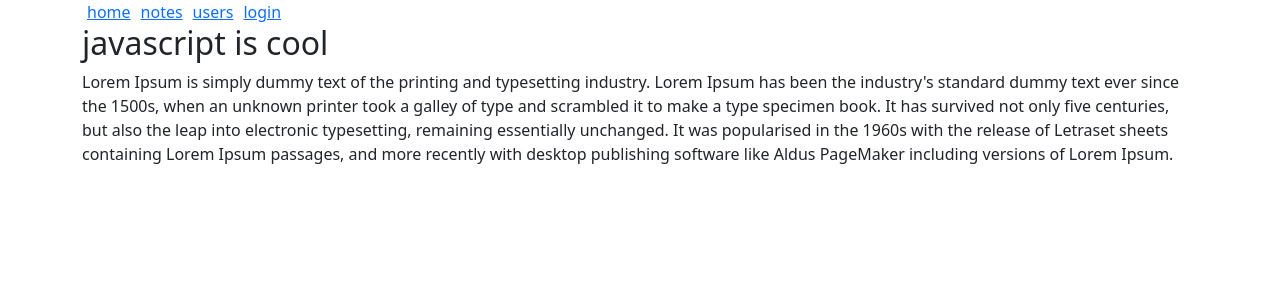
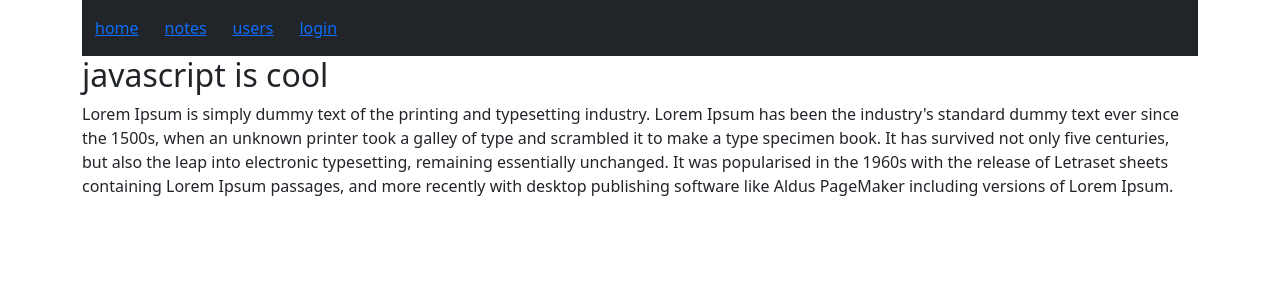
Before and after one commit to pratiksj/react-router, a React (Create React App) app: page / in a window 1280 px wide. Shown: the top 300 px of the page. Built offline with nearby package versions, Linux system fonts and the light colour scheme.

Commit message:
feat:altered the application's navigation menu to use Bootstrap's Navbar component

```diff
--- a/package.json
+++ b/package.json
@@ -3,6 +3,9 @@
   "version": "0.1.0",
   "private": true,
   "dependencies": {
+    "@emotion/react": "^11.10.5",
+    "@emotion/styled": "^11.10.5",
+    "@mui/material": "^5.11.1",
     "@testing-library/jest-dom": "^5.16.5",
     "@testing-library/react": "^13.4.0",
     "@testing-library/user-event": "^13.5.0",
--- a/src/App.js
+++ b/src/App.js
@@ -8,7 +8,7 @@ import {
   useMatch,
 } from "react-router-dom";
 import { useState } from "react";
-import { Table, Form, Button } from "react-bootstrap";
+import { Table, Form, Button, Alert, Navbar, Nav } from "react-bootstrap";
 
 const Home = () => (
   <div>
@@ -65,7 +65,7 @@ const Login = (props) => {
 
   const onSubmit = (event) => {
     event.preventDefault();
-    props.onLogin("mluukkai");
+    props.onLogin("pratiksha");
     navigate("/");
   };
 
@@ -145,17 +145,54 @@ function App() {
     : null;
 
   const [user, setUser] = useState(null);
+  const [message, setMessage] = useState(null);
   const login = (user) => {
     setUser(user);
+    setMessage(`Welcome ${user}`);
+    setTimeout(() => {
+      setMessage(null);
+    }, 10000);
   };
-
+  console.log("this is from user", user);
   const padding = {
     padding: 5,
   };
   return (
     <div className="container">
+      {message && <Alert variant="success">{message}</Alert>}
       <div>
-        <Link style={padding} to="/">
+        <Navbar collapseOnSelect expand="lg" bg="dark" variant="dark">
+          <Navbar.Toggle aria-controls="responsive-navbar-nav" />
+          <Navbar.Collapse id="responsive-navbar-nav">
+            <Nav className="me-auto">
+              <Nav.Link href="#" as="span">
+                <Link style={padding} to="/">
+                  home
+                </Link>
+              </Nav.Link>
+              <Nav.Link href="#" as="span">
+                <Link style={padding} to="/notes">
+                  notes
+                </Link>
+              </Nav.Link>
+              <Nav.Link href="#" as="span">
+                <Link style={padding} to="/users">
+                  users
+                </Link>
+              </Nav.Link>
+              <Nav.Link href="#" as="span">
+                {user ? (
+                  <em style={padding}>{user} logged in</em>
+                ) : (
+                  <Link style={padding} to="/login">
+                    login
+                  </Link>
+                )}
+              </Nav.Link>
+            </Nav>
+          </Navbar.Collapse>
+        </Navbar>
+        {/* <Link style={padding} to="/">
           home
         </Link>
         <Link style={padding} to="/notes">
@@ -170,7 +207,7 @@ function App() {
           <Link style={padding} to="/login">
             login
           </Link>
-        )}
+        )} */}
       </div>
       <Routes>
         <Route path="/notes/:id" element={<Note note={note} />} />
@@ -180,7 +217,7 @@ function App() {
           path="/users"
           element={user ? <Users /> : <Navigate replace to="/login" />}
         />
-        <Route path="/login" element={<Login onLogin={login} />} />
+        <Route path="/login" element={<Login onLogin={login} user={user} />} />
         <Route path="/" element={<Home />} />
       </Routes>
     </div>
```
Also changed, not shown: 1 other file (tests, documents, lock files or other folders).
